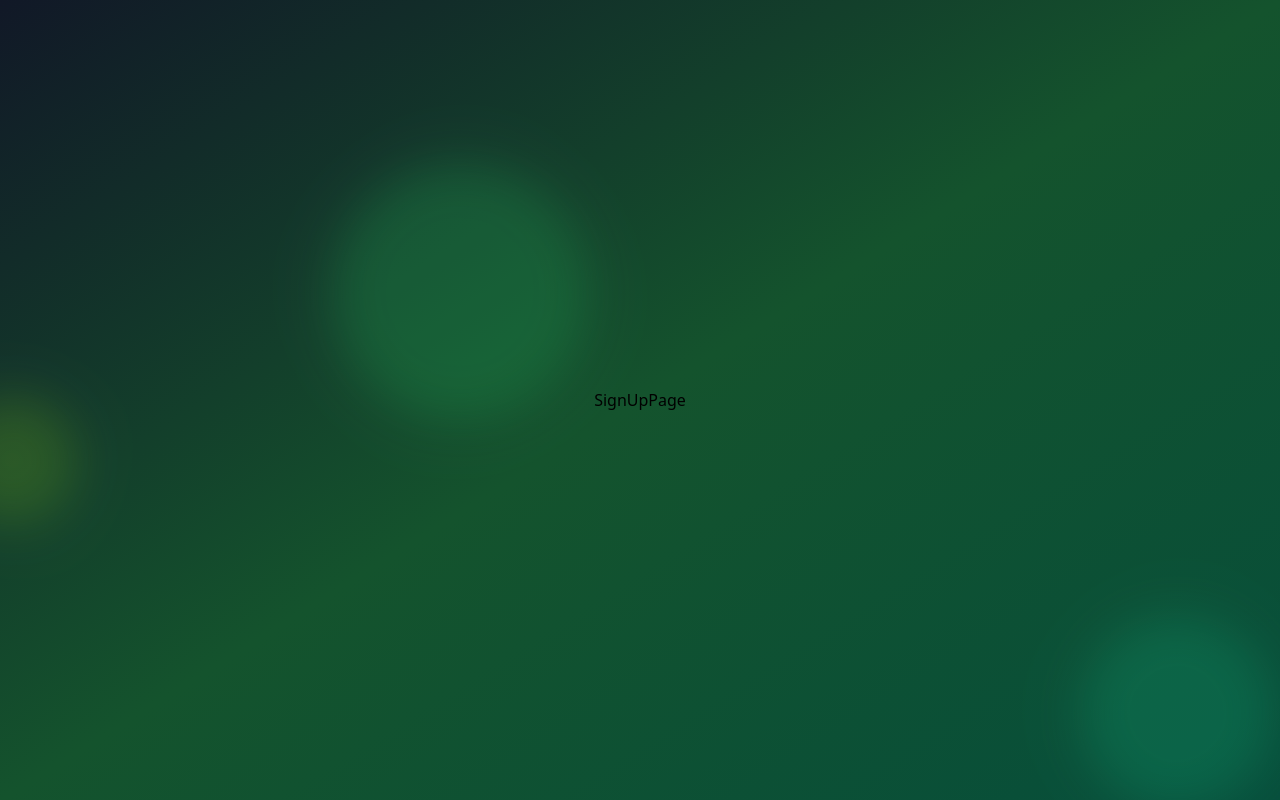
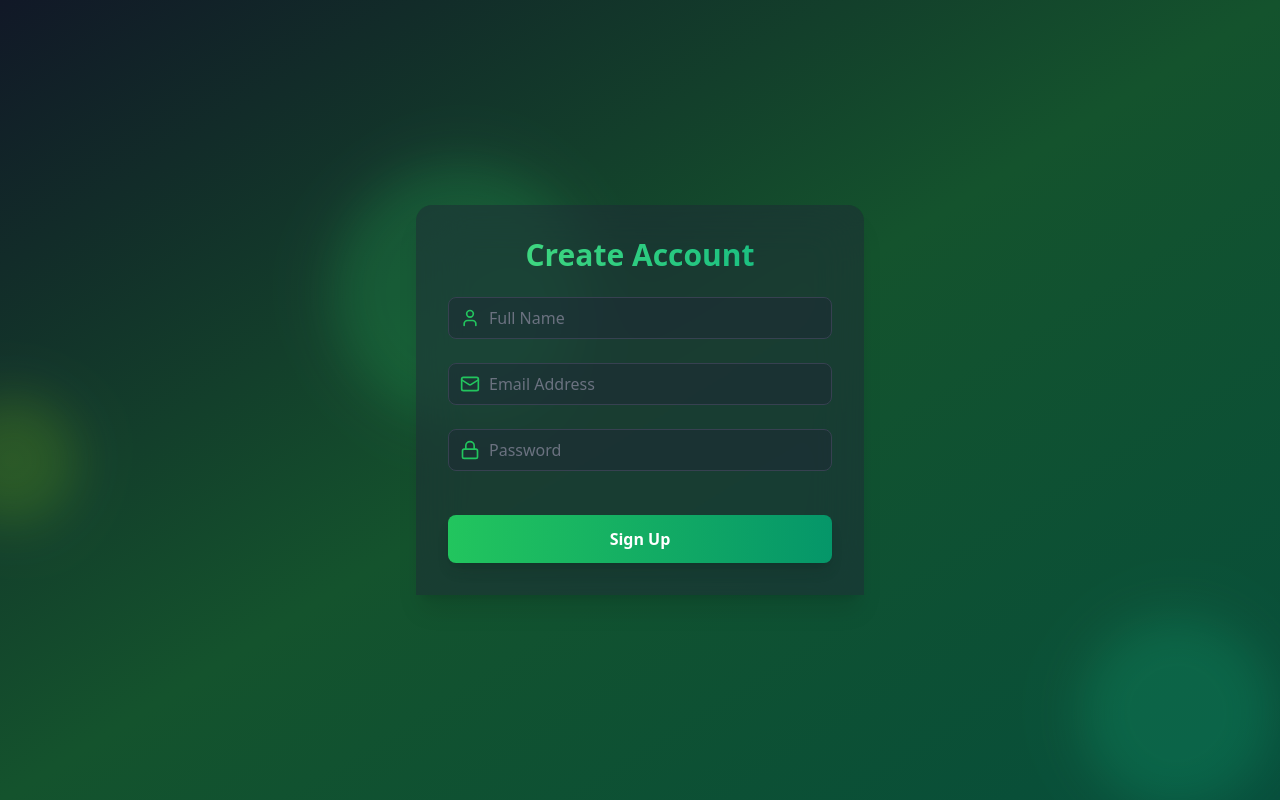
Before and after one commit to har1nagle/auth-mern, a React (Vite) app in the folder frontend/: page /signup in a window 1280 px wide. Built offline with nearby package versions, Linux system fonts and the light colour scheme.

Commit message:
route done with signup & login

```diff
--- a/frontend/package.json
+++ b/frontend/package.json
@@ -10,7 +10,8 @@
     "preview": "vite preview"
   },
   "dependencies": {
-    "framer-motion": "^11.3.31",
+    "framer-motion": "^11.4.0",
+    "lucide-react": "^0.438.0",
     "react": "^18.3.1",
     "react-dom": "^18.3.1",
     "react-router-dom": "^6.26.1"
--- /dev/null
+++ b/frontend/src/components/Input.jsx
@@ -0,0 +1,16 @@
+const Input = ({icon:Icon, ...props}) => {
+  return (
+    <div className="relative mb-6">
+      <div className="absolute inset-y-0 left-0 flex items-center pl-3 pointer-events-none">
+        <Icon className="size-5 text-green-500" />
+      </div>
+      <input
+        {...props}
+        className="w-full pl-10 pr-3 py-2 bg-gray-800 bg-opacity-50 rounded-lg border border-gray-700 focus:border-green-500 focus:ring-2
+        focus:ring-green-500 text-white placeholder-gray-500 transition duration-200"
+      />
+    </div>
+  )
+}
+
+export default Input
--- a/frontend/src/pages/SignUpPage.jsx
+++ b/frontend/src/pages/SignUpPage.jsx
@@ -1,7 +1,68 @@
+import { motion } from "framer-motion"
+import Input from "../components/Input"
+import {Mail, User, Lock} from "lucide-react"
+import { useState } from "react"
+
 const SignUpPage = () => {
+
+  const [name, setName] = useState('');
+  const [email, setEmail] = useState('');
+  const [password, setPassword] = useState('');
+
+  const handleSignUp = (e) => {
+    e.preventDefault();
+  }
+
   return (
-    <div>SignUpPage</div>
-  )
+    <motion.div
+      initial={{ opacity: 0, y: 20 }}
+      animate={{ opacity: 1, y: 0 }}
+      transition={{ duration: 0.5 }}
+      className="max-w-md w-full bg-gray-800 bg-opacity-50 backdrop-filter backdrop-blur-xl rounded-t-2xl shadow-xl overflow-hidden"
+    >
+      <div className="p-8">
+        <h2 className="text-3xl font-bold mb-6 text-center bg-gradient-to-r from-green-400 to-emerald-500 text-transparent bg-clip-text">
+          Create Account
+        </h2>
+
+        <form onSubmit={handleSignUp}>
+          <Input
+            icon={User}
+            type="text"
+            placeholder="Full Name"
+            value={name}
+            onChange={(e) => setName(e.target.value)}
+          />
+          <Input
+            icon={Mail}
+            type="email"
+            placeholder="Email Address"
+            value={email}
+            onChange={(e) => setEmail(e.target.value)}
+          />
+          <Input
+            icon={Lock}
+            type="password"
+            placeholder="Password"
+            value={password}
+            onChange={(e) => setPassword(e.target.value)}
+          />
+          <motion.button
+            className="mt-5 w-full py-3 px-4 bg-gradient-to-r from-green-500 to-emerald-600 text-white font-bold rounded-lg
+          shadow-lg hover:from-green-600 hover:to-emerald-700 focus:outline-none focus:ring-2 focus:ring-green-500 focus:ring-offset-2
+          focus:ring-offset-gray-900 transition duration-200
+          "
+            whileHover={{ scale: 1.02 }}
+            whileTap={{ scale: 0.98 }}
+            type="submit"
+
+          >
+            Sign Up
+          </motion.button>
+        </form>
+      </div>
+    </motion.div>
+  );
 }
 
 export default SignUpPage
```
Also changed, not shown: 1 other file (tests, documents, lock files or other folders).
